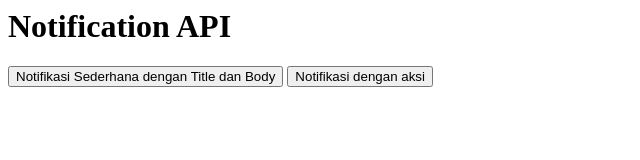
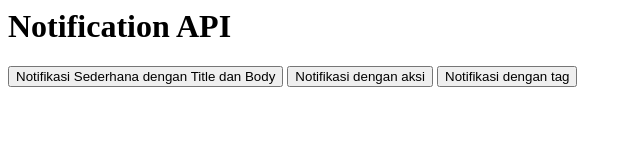
Before and after one commit to heri-code/heri-code.github.io, a plain HTML site: page index.html in a window 1280 px wide. Shown: the whole page, without its empty margins (0-640 px from the left). Drawn offline with Linux system fonts and the light colour scheme.

Commit message:
notifikasi dengan tag
notifikasi dengan tag

```diff
--- a/index.html
+++ b/index.html
@@ -7,6 +7,7 @@
     <h1>Notification API</h1>
     <button onclick="showNotifikasiSederhana()">Notifikasi Sederhana dengan Title dan Body</button>
     <button onclick="showNotifikasiActions()">Notifikasi dengan aksi</button>
+    <button onclick="showNotifikasiTag()">Notifikasi dengan tag</button>
     <script type="text/javascript">
       // Periksa service worker
       if (!('serviceWorker' in navigator)) {
@@ -89,6 +90,36 @@
             console.error('Fitur notifikasi tidak diijinkan.');
         }
     }
+
+
+    function showNotifikasiTag() {
+        const title1 = 'Notifikasi dengan Tag - 1';
+        const options1 = {
+            body: 'Anggota tag 1',
+            tag: 'message-group-1'
+        };
+        // notifikasi kedua
+        const title2 = 'Notifikasi dengan Tag - 2';
+        const options2 = {
+            body: 'Anggota tag 2',
+            tag: 'message-group-2'
+        };
+        // notifikasi ketiga
+        const title3 = 'Notifikasi dengan Tag - 3';
+        const options3 = {
+            body: 'Anggota tag 1',
+            tag: 'message-group-1'
+        };
+        if (Notification.permission === 'granted') {
+        navigator.serviceWorker.ready.then(function(registration) {
+                registration.showNotification(title1, options1);
+                registration.showNotification(title2, options2);
+                registration.showNotification(title3, options3);
+            });
+        } else {
+        console.error('Fitur notifikasi tidak diijinkan.');
+        }
+    }
     </script>
   </body>
 
```
